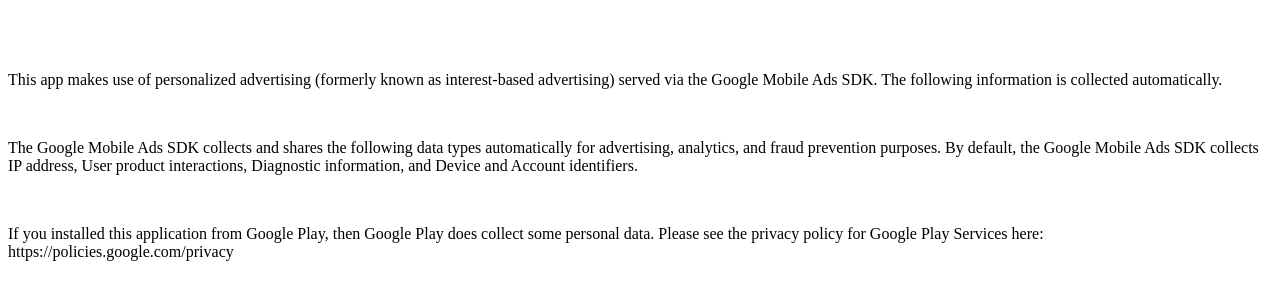
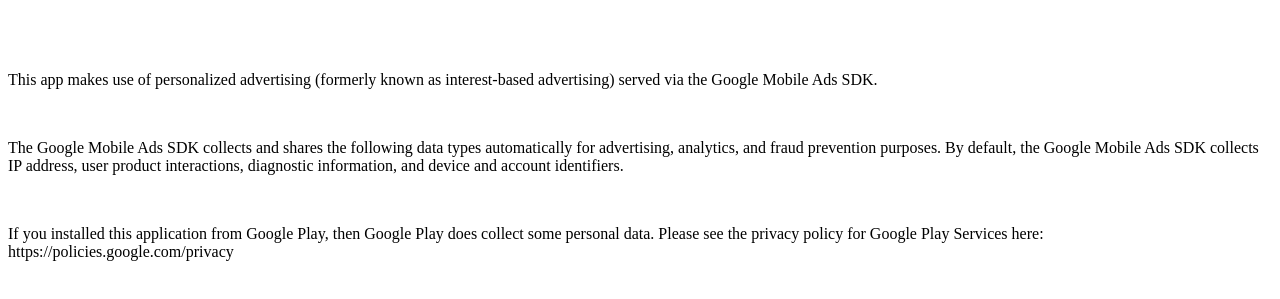
Before and after one commit to Zachary-Martin/privacy-policy.github.io, a plain HTML site: page index.html in a window 1280 px wide. Shown: the part 61-360 px from the top of the page. Drawn offline with Linux system fonts and the light colour scheme.

Commit message:
Update index.html

```diff
--- a/index.html
+++ b/index.html
@@ -6,8 +6,8 @@
 <body>
   <h1>Privacy Policy</h1><br>
   <br>
-  <p>This app makes use of personalized advertising (formerly known as interest-based advertising) served via the Google Mobile Ads SDK. The following information is collected automatically.</p><br>
-  <p>The Google Mobile Ads SDK collects and shares the following data types automatically for advertising, analytics, and fraud prevention purposes. By default, the Google Mobile Ads SDK collects IP address, User product interactions, Diagnostic information, and Device and Account identifiers.</p><br>
+  <p>This app makes use of personalized advertising (formerly known as interest-based advertising) served via the Google Mobile Ads SDK.</p><br>
+  <p>The Google Mobile Ads SDK collects and shares the following data types automatically for advertising, analytics, and fraud prevention purposes. By default, the Google Mobile Ads SDK collects IP address, user product interactions, diagnostic information, and device and account identifiers.</p><br>
   <p>If you installed this application from Google Play, then Google Play does collect some personal data. Please see the privacy policy for Google Play Services here: https://policies.google.com/privacy</p>
 </body>
 </html>
```
